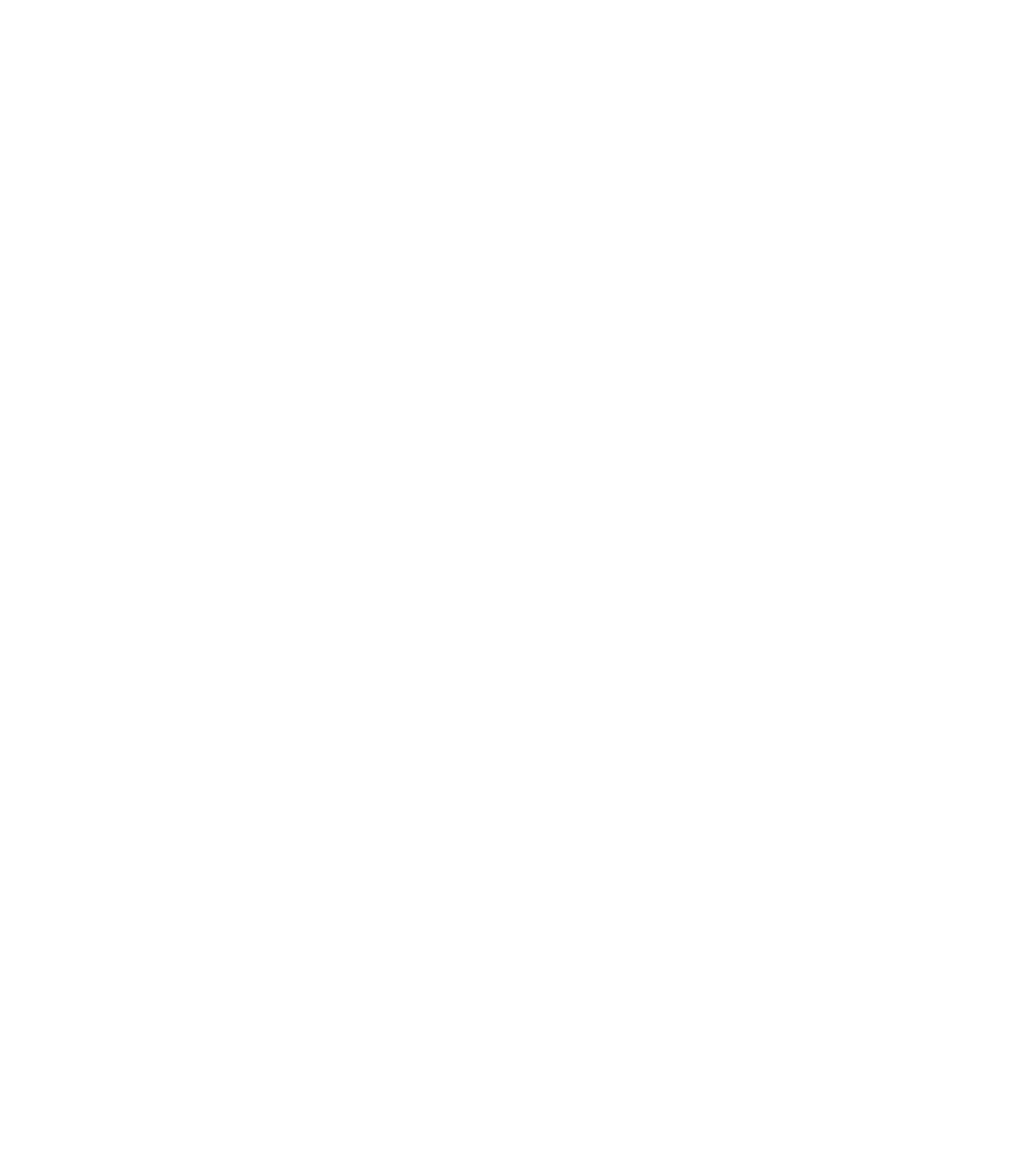
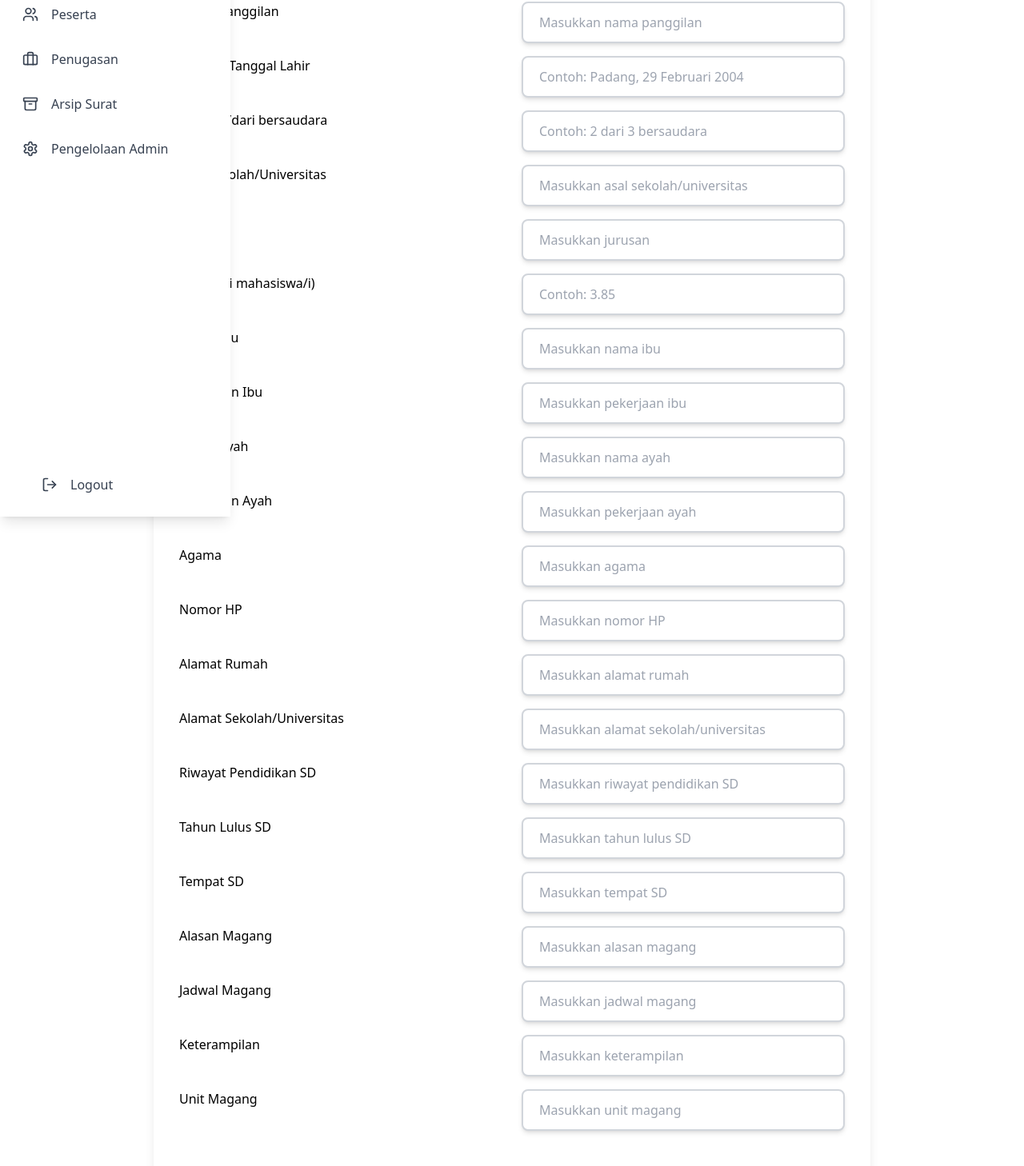
Before and after one commit to azizahND/SIMANIS-FE, a React (Vite) app: page /biodata in a window 1280 px wide. Before the commit this address had no page. Shown: the part 234-1692 px from the top of the page at 80% size. Before the commit the page ends 800 px from the top, so only its background shows below. Built offline with nearby package versions, Linux system fonts and the light colour scheme.

Commit message:
biodata belum done

```diff
--- a/src/App.jsx
+++ b/src/App.jsx
@@ -8,6 +8,7 @@ import ListPesertaMagang from "./pages/ListPesertaMagang";
 import FormTugas from "./pages/FormTugas"; // Import halaman Form Tugas
 import ArsipPesertaMagang from "./pages/ArsipPesertaMagang"; // Import halaman Arsip Peserta Magang
 import AdminManagement from "./pages/AdminManagement";
+import BiodataPage from "./pages/BiodataPage";
 
 const App = () => {
   return (
@@ -22,6 +23,7 @@ const App = () => {
         <Route path="/form-tugas" element={<FormTugas />} /> {/* Form Tugas route */}
         <Route path="/arsip-peserta-magang" element={<ArsipPesertaMagang />} /> {/* Arsip Peserta Magang route */}
         <Route path="/admin-management" element={<AdminManagement />} /> {/* Admin Management route */}
+        <Route path="/biodata" element={<BiodataPage />} /> {/* Biodata route */}
       </Routes>
     </Router>
   );
--- a/src/pages/AdminManagement.jsx
+++ b/src/pages/AdminManagement.jsx
@@ -8,11 +8,10 @@ const AdminManagement = () => {
   const [admins, setAdmins] = useState([
     { id: 1, name: "Admin 1", email: "admin1@example.com", role: "admin", password: "password1" },
     { id: 2, name: "Admin 2", email: "admin2@example.com", role: "superadmin", password: "password2" },
-  ]); // Dummy data admin
-  const [formData, setFormData] = useState({
+  ]);   const [formData, setFormData] = useState({
     name: "",
     email: "",
-    role: "admin", // Default role
+    role: "admin",
     password: "",
   });
 
--- /dev/null
+++ b/src/pages/BiodataPage.jsx
@@ -0,0 +1,240 @@
+import React, { useState } from "react";
+import Input from "../components/Input";
+import Button from "../components/Button";
+import Sidebar from "../components/Sidebar";
+import Navbar from "../components/Navbar";
+
+const BiodataPage = () => {
+  const [formData, setFormData] = useState({
+    namaLengkap: "",
+    namaPanggilan: "",
+    tempatTanggalLahir: "",
+    anakKe: "",
+    asalSekolah: "",
+    jurusan: "",
+    ipk: "",
+    namaIbu: "",
+    pekerjaanIbu: "",
+    namaAyah: "",
+    pekerjaanAyah: "",
+    agama: "",
+    nomorHp: "",
+    alamatRumah: "",
+    alamatSekolah: "",
+    riwayatPendidikanSD: "",
+    tahunLulusSD: "",
+    tempatSD: "",
+    alasanMagang: "",
+    jadwalMagang: "",
+    keterampilan: "",
+    unitMagang: "",
+  });
+
+  const [isDataCorrect, setIsDataCorrect] = useState(false);
+
+  const handleChange = (e) => {
+    const { name, value } = e.target;
+    setFormData((prevState) => ({
+      ...prevState,
+      [name]: value,
+    }));
+  };
+
+  const handleCheckboxChange = (e) => {
+    setIsDataCorrect(e.target.checked);
+  };
+
+  const handleSubmit = () => {
+    console.log("Data yang dikirim: ", formData);
+    alert("Data biodata berhasil disimpan!");
+  };
+
+  return (
+    <div className="flex min-h-screen">
+      <Sidebar />
+      <div className="flex-grow">
+        <Navbar />
+        <div className="p-8 flex justify-center mt-8">
+          <div className="max-w-4xl w-full p-8 shadow-lg rounded-lg bg-white">
+            <h1 className="text-center text-blue-premier text-4xl mb-8">Formulir Biodata</h1>
+            <form className="grid grid-cols-1 sm:grid-cols-2 gap-x-6 gap-y-4">
+              <label>Nama Lengkap</label>
+              <Input
+                name="namaLengkap"
+                value={formData.namaLengkap}
+                onChange={handleChange}
+                placeholder="Masukkan nama lengkap"
+              />
+              <label>Nama Panggilan</label>
+              <Input
+                name="namaPanggilan"
+                value={formData.namaPanggilan}
+                onChange={handleChange}
+                placeholder="Masukkan nama panggilan"
+              />
+              <label>Tempat/Tanggal Lahir</label>
+              <Input
+                name="tempatTanggalLahir"
+                value={formData.tempatTanggalLahir}
+                onChange={handleChange}
+                placeholder="Contoh: Padang, 29 Februari 2004"
+              />
+              <label>Anak ke/dari bersaudara</label>
+              <Input
+                name="anakKe"
+                value={formData.anakKe}
+                onChange={handleChange}
+                placeholder="Contoh: 2 dari 3 bersaudara"
+              />
+              <label>Asal Sekolah/Universitas</label>
+              <Input
+                name="asalSekolah"
+                value={formData.asalSekolah}
+                onChange={handleChange}
+                placeholder="Masukkan asal sekolah/universitas"
+              />
+              <label>Jurusan</label>
+              <Input
+                name="jurusan"
+                value={formData.jurusan}
+                onChange={handleChange}
+                placeholder="Masukkan jurusan"
+              />
+              <label>IPK (bagi mahasiswa/i)</label>
+              <Input
+                name="ipk"
+                value={formData.ipk}
+                onChange={handleChange}
+                placeholder="Contoh: 3.85"
+              />
+              <label>Nama Ibu</label>
+              <Input
+                name="namaIbu"
+                value={formData.namaIbu}
+                onChange={handleChange}
+                placeholder="Masukkan nama ibu"
+              />
+              <label>Pekerjaan Ibu</label>
+              <Input
+                name="pekerjaanIbu"
+                value={formData.pekerjaanIbu}
+                onChange={handleChange}
+                placeholder="Masukkan pekerjaan ibu"
+              />
+              <label>Nama Ayah</label>
+              <Input
+                name="namaAyah"
+                value={formData.namaAyah}
+                onChange={handleChange}
+                placeholder="Masukkan nama ayah"
+              />
+              <label>Pekerjaan Ayah</label>
+              <Input
+                name="pekerjaanAyah"
+                value={formData.pekerjaanAyah}
+                onChange={handleChange}
+                placeholder="Masukkan pekerjaan ayah"
+              />
+              <label>Agama</label>
+              <Input
+                name="agama"
+                value={formData.agama}
+                onChange={handleChange}
+                placeholder="Masukkan agama"
+              />
+              <label>Nomor HP</label>
+              <Input
+                name="nomorHp"
+                value={formData.nomorHp}
+                onChange={handleChange}
+                placeholder="Masukkan nomor HP"
+              />
+              <label>Alamat Rumah</label>
+              <Input
+                name="alamatRumah"
+                value={formData.alamatRumah}
+                onChange={handleChange}
+                placeholder="Masukkan alamat rumah"
+              />
+              <label>Alamat Sekolah/Universitas</label>
+              <Input
+                name="alamatSekolah"
+                value={formData.alamatSekolah}
+                onChange={handleChange}
+                placeholder="Masukkan alamat sekolah/universitas"
+              />
+              <label>Riwayat Pendidikan SD</label>
+              <Input
+                name="riwayatPendidikanSD"
+                value={formData.riwayatPendidikanSD}
+                onChange={handleChange}
+                placeholder="Masukkan riwayat pendidikan SD"
+              />
+              <label>Tahun Lulus SD</label>
+              <Input
+                name="tahunLulusSD"
+                value={formData.tahunLulusSD}
+                onChange={handleChange}
+                placeholder="Masukkan tahun lulus SD"
+              />
+              <label>Tempat SD</label>
+              <Input
+                name="tempatSD"
+                value={formData.tempatSD}
+                onChange={handleChange}
+                placeholder="Masukkan tempat SD"
+              />
+              <label>Alasan Magang</label>
+              <Input
+                name="alasanMagang"
+                value={formData.alasanMagang}
+                onChange={handleChange}
+                placeholder="Masukkan alasan magang"
+              />
+              <label>Jadwal Magang</label>
+              <Input
+                name="jadwalMagang"
+                value={formData.jadwalMagang}
+                onChange={handleChange}
+                placeholder="Masukkan jadwal magang"
+              />
+              <label>Keterampilan</label>
+              <Input
+                name="keterampilan"
+                value={formData.keterampilan}
+                onChange={handleChange}
+                placeholder="Masukkan keterampilan"
+              />
+              <label>Unit Magang</label>
+              <Input
+                name="unitMagang"
+                value={formData.unitMagang}
+                onChange={handleChange}
+                placeholder="Masukkan unit magang"
+              />
+              <div className="col-span-2 mt-6">
+                <label className="flex items-center">
+                  <input
+                    type="checkbox"
+                    checked={isDataCorrect}
+                    onChange={handleCheckboxChange}
+                    className="mr-2"
+                  />
+                  Saya menyatakan bahwa data yang diisi adalah benar.
+                </label>
+              </div>
+
+              <div className="col-span-2 text-center mt-6">
+                <Button onClick={handleSubmit} type="button" disabled={!isDataCorrect}>
+                  Simpan
+                </Button>
+              </div>
+            </form>
+          </div>
+        </div>
+      </div>
+    </div>
+  );
+};
+
+export default BiodataPage;
```
